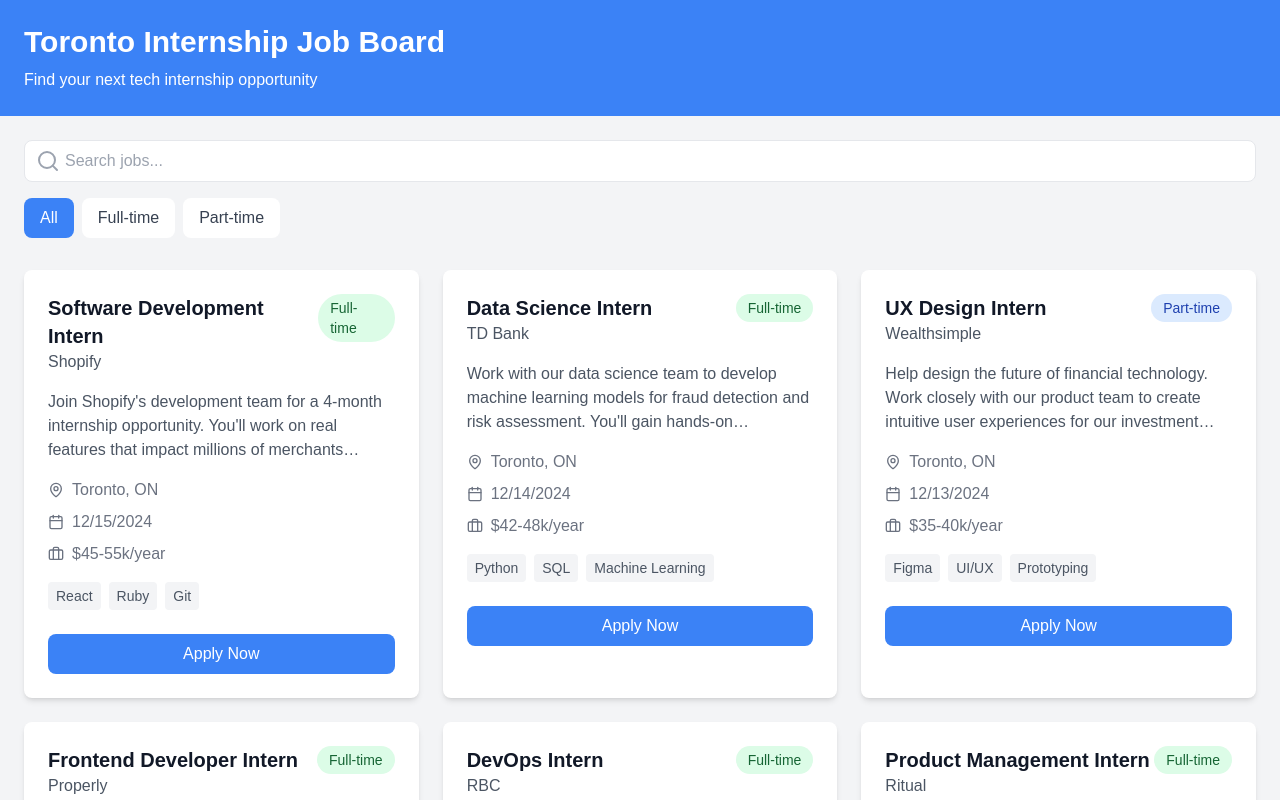
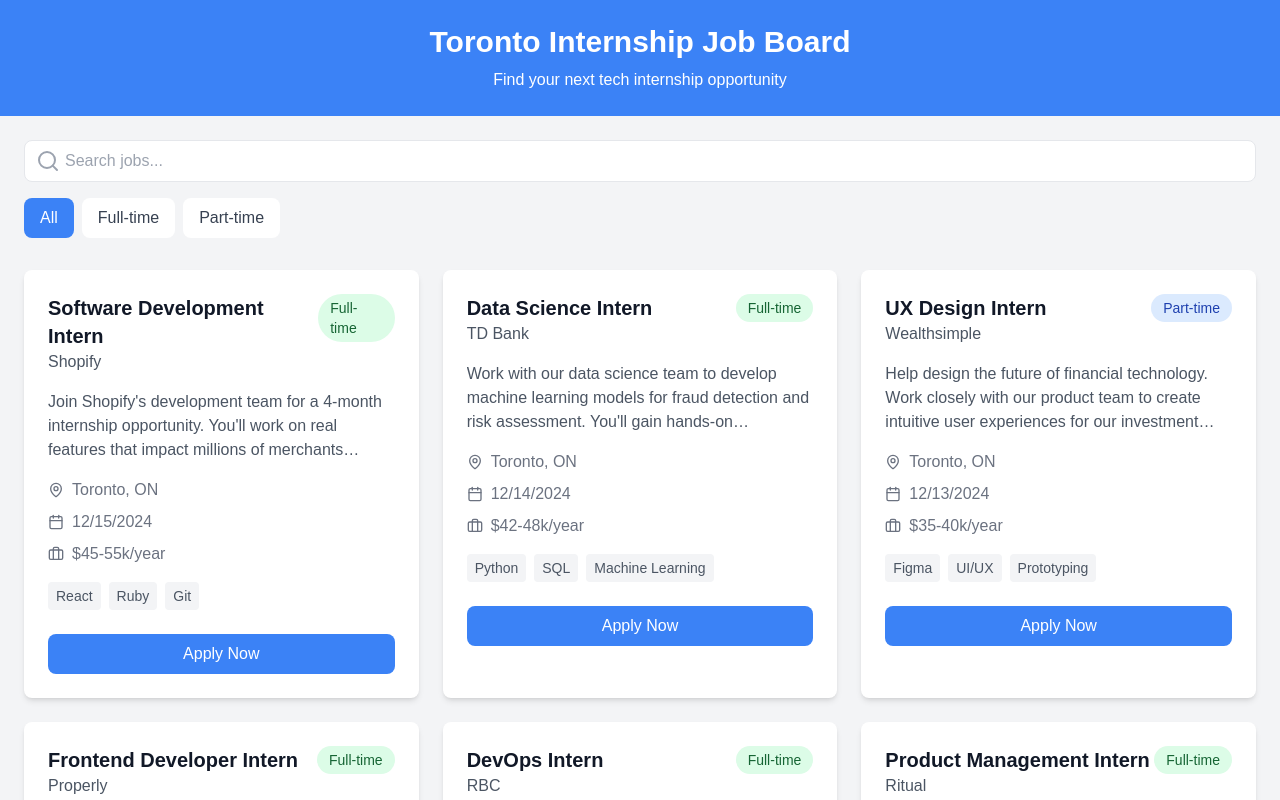
Before and after one commit to ilaganjacob/job-board, a Next.js app: page / in a window 1280 px wide. Shown: the top 800 px of the page. Built offline with nearby package versions, Linux system fonts and the light colour scheme.

Commit message:
centering text and documenting filtering

```diff
--- a/pages/index.js
+++ b/pages/index.js
@@ -8,6 +8,10 @@
   const [typeFilter, setTypeFilter] = useState("all");
 
   // Filter jobs based on search term and job type
+  /**
+   * Right now, this filtering logic allows me to check the job title, description, and company for the search term.
+   * It compares a boolean where it checks if the
+   */
   const filteredJobs = jobsData.jobs.filter((job) => {
     const matchesSearch =
       job.title.toLowerCase().includes(searchTerm.toLowerCase()) ||
@@ -23,7 +27,7 @@
 
   return (
     <div className="min-h-screen bg-gray-100">
-      <header className="bg-blue-500 text-white p-6">
+      <header className="bg-blue-500 text-white p-6 text-center">
         <h1 className="text-3xl font-bold">Toronto Internship Job Board</h1>
         <p className="mt-2">Find your next tech internship opportunity</p>
       </header>
```
